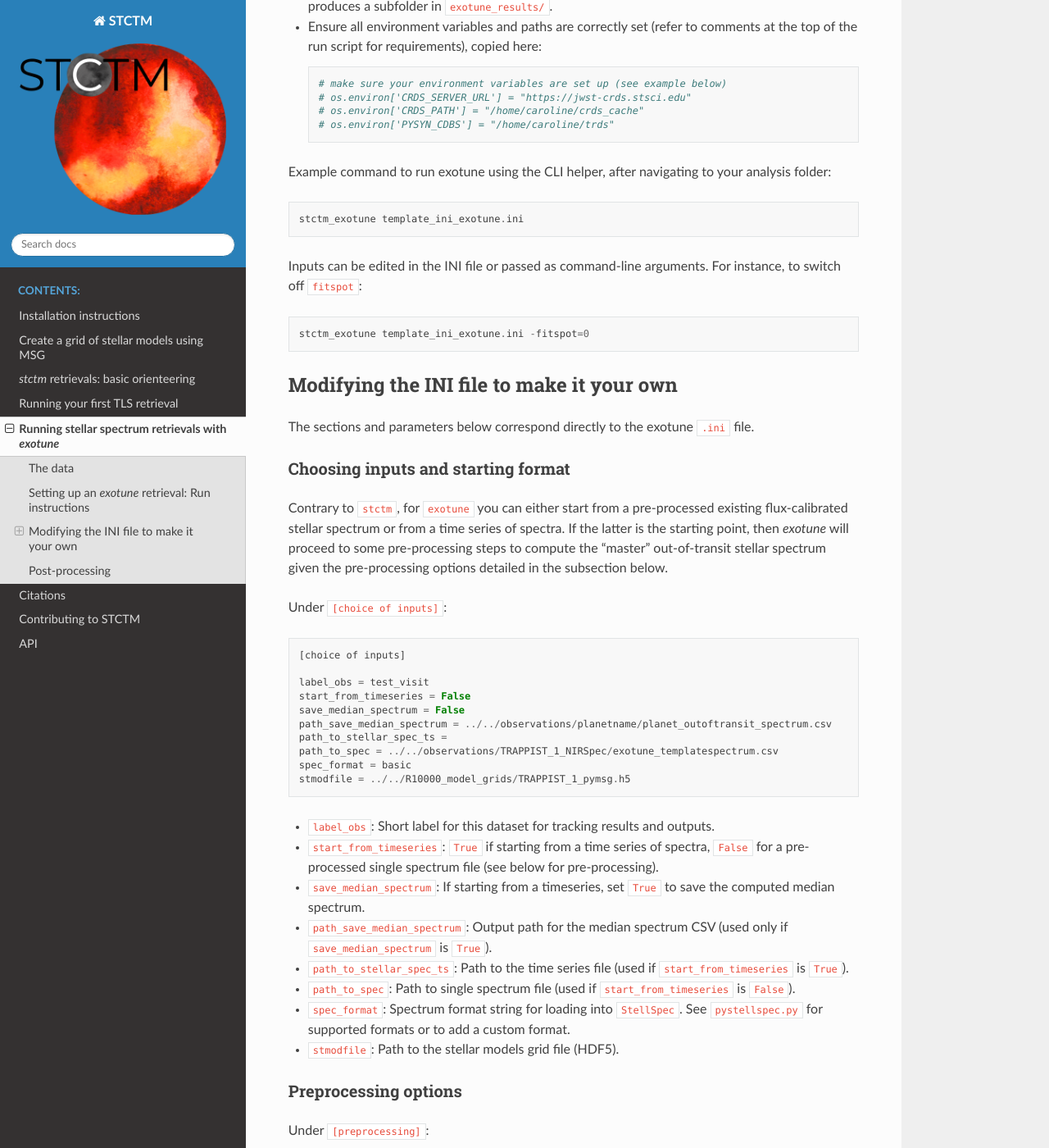
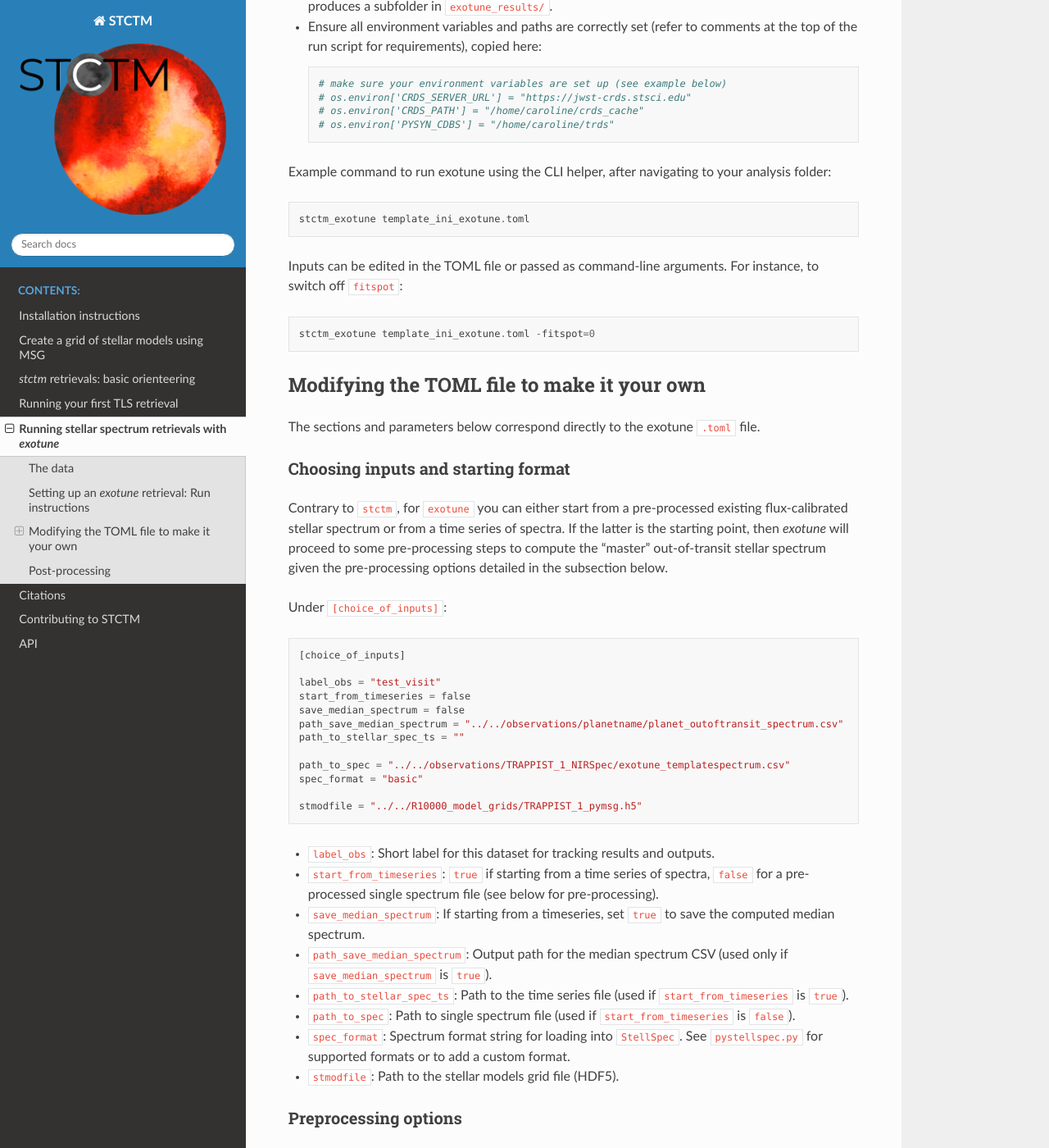
Before and after one commit to cpiaulet/stctm, a Sphinx documentation site: the page built from docs/content/running_exotune.rst, in a window 1280 px wide and 1400 px high, scrolled down 1689 px. Shown: the whole window at 82% size. Built offline with Sphinx 7.4.7 and the Read the Docs theme 3.1.0, drawn with Linux system fonts in a browser that asks for light colours; some of the changed text lies outside the part shown.

Commit message:
toml for exotune retrievals

````diff
--- a/docs/content/running_TLS.rst
+++ b/docs/content/running_TLS.rst
@@ -226,8 +226,8 @@ First, you can set a Gaussian prior on any of your fitted parameters, using the
 
 By default (uniform priors on all fitted parameters)::
 
-    gaussparanames =
-    hyperp_gausspriors =
+    gaussparanames = ""
+    hyperp_gausspriors = ""
 
 Otherwise, you can add the name of the parameter(s) for which you want to use a Gaussian prior to ``gaussparanames``, and add a component to ``hyperp_gausspriors`` that specifies the mean and standard deviation of the gaussian parameter to adopt (looks like ``[[mean,std]]`` or `[[mean1,std1],[mean2,std2]]`` for multiple paramters in ``gaussparanames``).
 Here's an example when using a Gaussian prior on the photosphere temperature (recommended, since it is not constrained by the TLSE)::
--- a/docs/content/running_exotune.rst
+++ b/docs/content/running_exotune.rst
@@ -37,17 +37,17 @@ For reference, here is how ``StellSpec`` objects are initialized from a table in
 * You may read your data using any compatible astropy table format (see the `Astropy Table I/O documentation <https://docs.astropy.org/en/stable/table/io.html>`_).
 * Ensure your wavelength array, ``waveMin``, and ``waveMax`` are in microns (convert if necessary).
 
-The recommended approach is to provide your spectrum file in one of these formats and then instantiate your object by specifying the format (via the ``spec_format`` parameter in your ``.ini`` file, see below).
+The recommended approach is to provide your spectrum file in one of these formats and then instantiate your object by specifying the format (via the ``spec_format`` parameter in your ``.toml`` file, see below).
 
 In summary, as long as your input file fits one of these supported formats or you extend ``StellSpec`` for your format, you will be able to analyze your observed stellar spectrum with *exotune*.
 
 Setting up an *exotune* retrieval: Run instructions
 ---------------------------------------------------
 
-The ``.ini`` file structure largely mirrors that of TLS retrievals (see :ref:`runningTLS` for folder layout). The key exotune-specific modifications are:
+The ``.toml`` file structure largely mirrors that of TLS retrievals (see :ref:`runningTLS` for folder layout). The key exotune-specific modifications are:
 
 * The analysis folder is ``exotune_analysis/any_analysis_folder_name/``. Create a new folder for each project under ``exotune_analysis/``, e.g., ``template_exotune_analysis/``.
-* The default INI file is ``template_ini_exotune.ini`` which you can use as a starting point to build your own.
+* The default TOML file is ``template_ini_exotune.toml`` which you can use as a starting point to build your own.
 * Results are saved in ``exotune_results/``, a sibling folder to ``exotune_analysis/``. Each run produces a subfolder in ``exotune_results/``.
 * Ensure all environment variables and paths are correctly set (refer to comments at the top of the run script for requirements), copied here::
 
@@ -58,40 +58,42 @@ The ``.ini`` file structure largely mirrors that of TLS retrievals (see :ref:`ru
 
 Example command to run exotune using the CLI helper, after navigating to your analysis folder::
 
-    stctm_exotune template_ini_exotune.ini
+    stctm_exotune template_ini_exotune.toml
 
-Inputs can be edited in the INI file or passed as command-line arguments. For instance, to switch off ``fitspot``::
+Inputs can be edited in the TOML file or passed as command-line arguments. For instance, to switch off ``fitspot``::
 
-    stctm_exotune template_ini_exotune.ini -fitspot=0
+    stctm_exotune template_ini_exotune.toml -fitspot=0
 
-Modifying the INI file to make it your own
+Modifying the TOML file to make it your own
 ------------------------------------------
 
-The sections and parameters below correspond directly to the exotune ``.ini`` file.
+The sections and parameters below correspond directly to the exotune ``.toml`` file.
 
 Choosing inputs and starting format
 ^^^^^^^^^^^^^^^^^^^^^^^^^^^^^^^^^^^
 Contrary to ``stctm``, for ``exotune`` you can either start from a pre-processed existing flux-calibrated stellar spectrum or from a time series of spectra. If the latter is the starting point, then *exotune* will proceed to some pre-processing steps to compute the "master" out-of-transit stellar spectrum given the pre-processing options detailed in the subsection below.
 
-Under ``[choice of inputs]``::
+Under ``[choice_of_inputs]``::
 
-    [choice of inputs]
+    [choice_of_inputs]
 
-    label_obs = test_visit
-    start_from_timeseries = False
-    save_median_spectrum = False
-    path_save_median_spectrum = ../../observations/planetname/planet_outoftransit_spectrum.csv
-    path_to_stellar_spec_ts =
-    path_to_spec = ../../observations/TRAPPIST_1_NIRSpec/exotune_templatespectrum.csv
-    spec_format = basic
-    stmodfile = ../../R10000_model_grids/TRAPPIST_1_pymsg.h5
+    label_obs = "test_visit"
+    start_from_timeseries = false
+    save_median_spectrum = false
+    path_save_median_spectrum = "../../observations/planetname/planet_outoftransit_spectrum.csv"
+    path_to_stellar_spec_ts = ""
+
+    path_to_spec = "../../observations/TRAPPIST_1_NIRSpec/exotune_templatespectrum.csv"
+    spec_format = "basic"
+
+    stmodfile = "../../R10000_model_grids/TRAPPIST_1_pymsg.h5"
 
 * ``label_obs``: Short label for this dataset for tracking results and outputs.
-* ``start_from_timeseries``: ``True`` if starting from a time series of spectra, ``False`` for a pre-processed single spectrum file (see below for pre-processing).
-* ``save_median_spectrum``: If starting from a timeseries, set ``True`` to save the computed median spectrum.
-* ``path_save_median_spectrum``: Output path for the median spectrum CSV (used only if ``save_median_spectrum`` is ``True``).
-* ``path_to_stellar_spec_ts``: Path to the time series file (used if ``start_from_timeseries`` is ``True``).
-* ``path_to_spec``: Path to single spectrum file (used if ``start_from_timeseries`` is ``False``).
+* ``start_from_timeseries``: ``true`` if starting from a time series of spectra, ``false`` for a pre-processed single spectrum file (see below for pre-processing).
+* ``save_median_spectrum``: If starting from a timeseries, set ``true`` to save the computed median spectrum.
+* ``path_save_median_spectrum``: Output path for the median spectrum CSV (used only if ``save_median_spectrum`` is ``true``).
+* ``path_to_stellar_spec_ts``: Path to the time series file (used if ``start_from_timeseries`` is ``true``).
+* ``path_to_spec``: Path to single spectrum file (used if ``start_from_timeseries`` is ``false``).
 * ``spec_format``: Spectrum format string for loading into ``StellSpec``. See ``pystellspec.py`` for supported formats or to add a custom format.
 * ``stmodfile``: Path to the stellar models grid file (HDF5).
 
@@ -101,26 +103,29 @@ Preprocessing options
 Under ``[preprocessing]``::
 
     [preprocessing]
-    optimize_param = False
-    obsmaskpattern= nomask
+
+    optimize_param = false
+    obsmaskpattern= "nomask"
     kern_size = 19
-    jd_range_mask =
-    wave_range_mask =
+
+    jd_range_mask = []
+    wave_range_mask = []
+
 
 * ``optimize_param``: ``True`` to only preprocess and visualize (no MCMC, just diagnostic plots).
 * ``obsmaskpattern``: Label used for the specific mask pattern (will be used as a string when saving the run).
 * ``kern_size``: Kernel size for median filtering the plotted light curve (for visualization only).
-* ``jd_range_mask``: Custom time-domain mask. To make sure that some intervals of time are ignored, e.g. in-transit, or during a stellar flare, enter their time stamps as ``start1_end1|start2_end2|...``.
+* ``jd_range_mask``: Custom time-domain mask. To make sure that some intervals of time are ignored, e.g. in-transit, or during a stellar flare, enter their time stamps as ``[[start1,end1],[start2,end2],...]``.
 * ``wave_range_mask``: Custom wavelength-domain mask, same format as above.
 
 Saving options
 ^^^^^^^^^^^^^^
 
-Under ``[saving options]``::
+Under ``[saving_options]``::
 
-    [saving options]
-    save_fit = True
-    res_suffix = test_for_GitHub
+    [saving_options]
+    save_fit = true
+    res_suffix = "test_for_GitHub"
 
 * ``save_fit``: ``True`` to save results in the output directory after completion.
 * ``res_suffix``: Suffix tagging the output files for identification; change for each new run.
@@ -171,36 +178,41 @@ In that file, you will find the setup of the grid in a block such as::
     wv_min_um = 0.2
     wv_max_um = 5.4
 
-Returning to the ``.ini`` file:
-* ``logg_range``: Range of log(g) covered in the grid(format ``minlogg_maxlogg``).
+Returning to the ``.toml`` file:
+* ``logg_range``: Range of log(g) covered in the grid(format ``[minlogg,maxlogg]``).
 * ``loggstep``: Grid step in log(g).
-* ``Teff_range``: Temperature range; ``default`` uses values calculated from ``Teffstar``: it assumes the default grid calculation setup, with`` min = np.max([Teffstar-1000, 2300.]) `` and ```max=Teffstar+1000``.
+* ``Teff_range``: Temperature range; ``default`` uses values calculated from ``Teffstar``: it assumes the default grid calculation setup, with`` min = np.max([Teffstar-1000, 2300.]) `` and ``max=Teffstar+1000``.
 * ``Teffstep``: Grid step in temperature.
 * ``resPower_target``: Resolving power at which the grid was created.
-* ``wave_range``: Wavelength range for fitting (microns, ``min_max`` format).
+* ``wave_range``: Wavelength range for fitting (microns, ``[min,max]`` format).
 
 MCMC sampling parameters
 ^^^^^^^^^^^^^^^^^^^^^^^^
 
 Under ``[MCMC params]``::
 
-    [MCMC params]
-    parallel = True
+    [MCMC_params]
+    parallel = true
     ncpu = 30
-    nsteps = 3000
+
+    nsteps=3000
     frac_burnin = 0.6
-    fitspot = True
-    fitfac = True
-    fitThet = True
-    fitTphot = True
-    fitlogg_phot = True
-    fitlogg_het = True
-    fitFscale = True
-    fiterrInfl = True
 
-* ``parallel``: Use multiprocessing (``True`` recommended).
+    fitspot = true
+    fitfac = true
+
+    fitThet = true
+    fitTphot = true
+
+    fitlogg_phot = true
+    fitlogg_het = true
+
+    fitFscale = true
+    fiterrInfl = true
+
+* ``parallel``: Whether to use multiprocessing (``true`` recommended).
 * ``ncpu``: Number of CPUs for parallel MCMC run.
-* ``nsteps``: Number of steps for each MCMC chain (recommend 5000+ for analysis).
+* ``nsteps``: Number of steps for each MCMC chain (5000+ recommended for analysis).
 * ``frac_burnin``: Fraction of chain steps discarded as burn-in (e.g., ``0.6``).
 * ``fitspot`` / ``fitfac``: Whether to fit spot/faculae covering fractions.
 * ``fitThet`` / ``fitTphot``: Whether to fit spots/faculae/photosphere temperature.
@@ -214,18 +226,19 @@ Priors on the fitted parameters
 Under ``[priors]``::
 
     [priors]
-    gaussparanames = Tphot
-    hyperp_gausspriors = 2566_70
-    fitLogfSpotFac = 0_0
-    hyperp_logpriors = -5_0
+    gaussparanames = "Tphot"
+    hyperp_gausspriors = [2566,70]
 
-* ``gaussparanames``: List of parameters to apply a Gaussian prior (separated by underscores, e.g. ``Tphot_ffac``).
-* ``hyperp_gausspriors``: Mean and std for each Gaussian prior. For multiple parameters separate with a vertical line: e.g. ``mean1_std1|mean2_std2``
+    fitLogfSpotFac = [0,0]
+    hyperp_logpriors = [-5,0]
+
+* ``gaussparanames``: List of parameters to apply a Gaussian prior (e.g. ``["Tphot","ffac"``).
+* ``hyperp_gausspriors``: Mean and std for each Gaussian prior. For multiple parameters: e.g. ``[[mean1,std1],[mean2,std2]]``
 
 * ``fitLogfSpotFac``: Specifies if spot/faculae priors are uniform in linear (toggle ``0``) or log space (toggle ``1``).
-* ``hyperp_logpriors``: Bounds for log-priors (``lowerBound_upperBound``).
+* ``hyperp_logpriors``: Bounds for log-priors (``[lowerBound,upperBound]``).
 
-Beyond the flexibility provided in the ``.ini`` file, you can look up the logic in ``get_param_priors()`` in ``stctm/exotune_utilities.py``.
+Beyond the flexibility provided in the ``.toml`` file, you can look up the logic in ``get_param_priors()`` in ``stctm/exotune_utilities.py``.
 
 Plotting
 ^^^^^^^^
@@ -246,7 +259,7 @@ By default, *exotune* generates and saves the following files to a custom direct
 
 Inputs and recordkeeping:
 
-- Copy of run script, INI file, and ``exotune_utilities.py`` used
+- Copy of run script, TOML file, and ``exotune_utilities.py`` used
 - Figure of the fitted spectrum
 - ``defaultparams`` CSV file with fit initial values
 
````
Also changed, not shown: other parts of docs/content/running_exotune.rst (+12 -10 lines), 2 other files.
